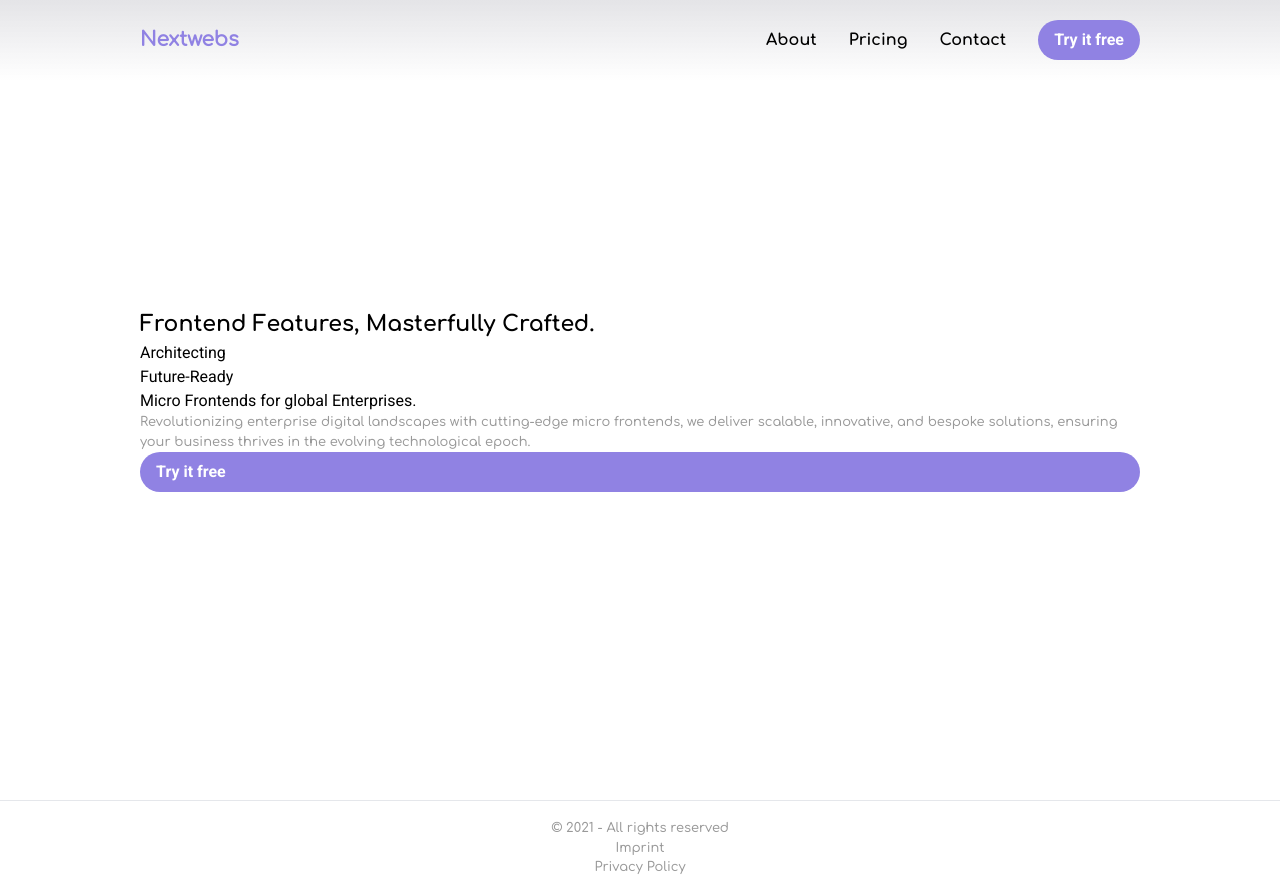
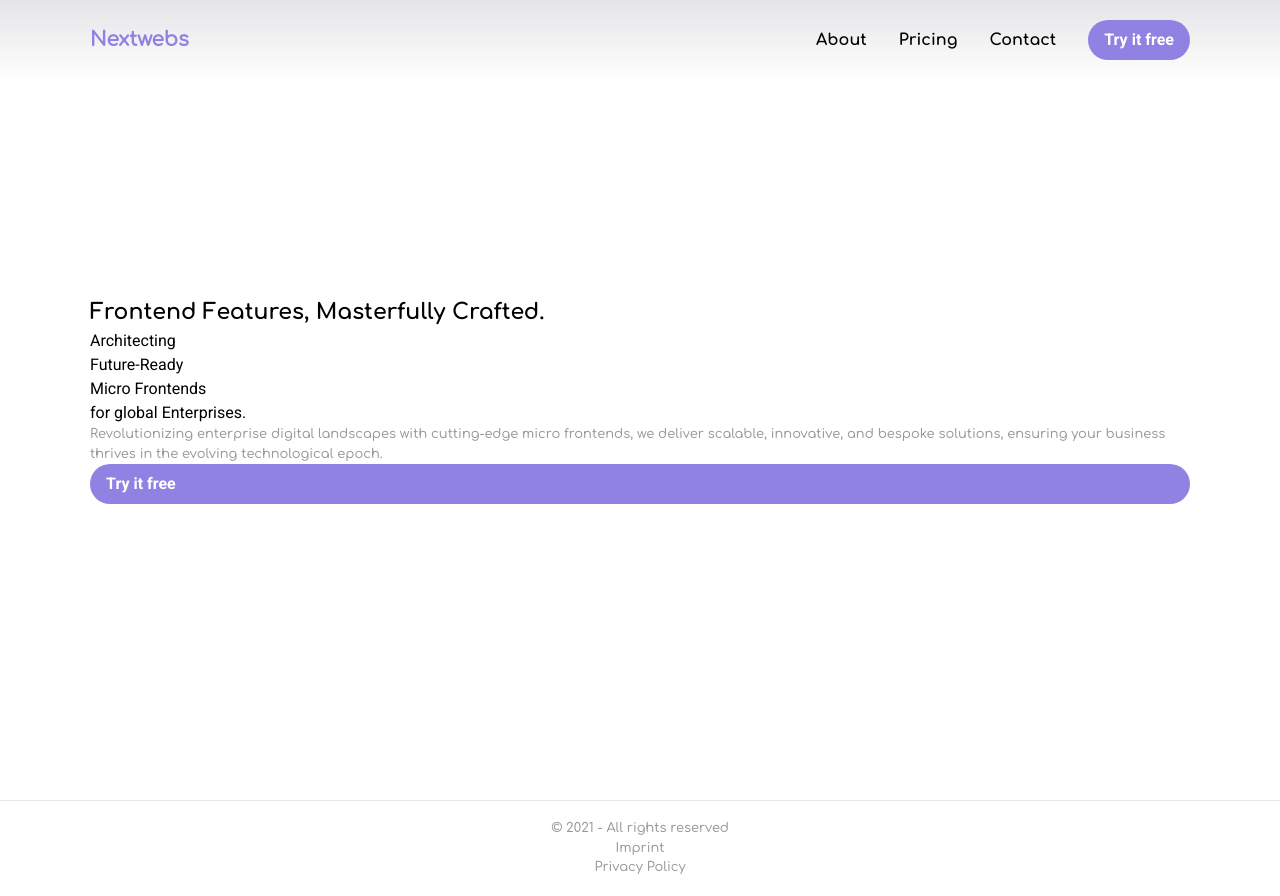
Before and after one commit to Dubwoof/dubwoof.github.io, a Next.js app: page / in a window 1280 px wide. Built offline with nearby package versions, Linux system fonts and the light colour scheme.

Commit message:
style fix

```diff
--- a/src/components/Navigation/Navigation.styles.ts
+++ b/src/components/Navigation/Navigation.styles.ts
@@ -1,6 +1,6 @@
 export const styles = {
     nav: `fixed h-20 z-50 left-0 top-0 flex w-full justify-between content-center bg-gradient-to-b from-zinc-200 backdrop-blur-2xl`,
-    navLine: `w-[1000px] flex justify-between items-center mx-auto`,
+    navLine: `w-[1100px] flex justify-between items-center mx-auto`,
     navLinks: 'hidden gap-8 md:flex',
     iconWrapper: `p-2 rounded-full hover:bg-gray-200 hover:bg-opacity-50 cursor-pointer active:bg-gray-200 active:bg-opacity-50`,
     active: `text-amber-500`,
--- a/src/sections/HomeSection/HomeSection.styles.ts
+++ b/src/sections/HomeSection/HomeSection.styles.ts
@@ -1,5 +1,5 @@
 export const styles = {
-    section: 'w-[1000px] mx-auto h-screen flex justify-center items-center',
+    section: 'w-[1100px] mx-auto h-screen flex justify-center items-center',
     content: 'flex gap-4 w-full bg-purple-100',
     title: 'text-5xl font-extrabold text-transparent bg-clip-text bg-gradient-to-r from-purple-400 to-pink-600 mb-4',
     tryButton: 'bg-primary text-white font-bold py-2 px-4 rounded-full cursor-pointer w-max',
--- a/src/sections/HomeSection/HomeSection.tsx
+++ b/src/sections/HomeSection/HomeSection.tsx
@@ -10,8 +10,8 @@ import Link from 'next/link';
 export function HomeSection({ getRef }: HomeSectionProps): JSX.Element {
     return (
         <section id={Sections.Home} ref={getRef} className={styles.section} data-style="section">
-            <div className="flex w-full">
-                <div className="flex flex-col w-1/2">
+            <div className="flex w-full gap-4">
+                <div className="flex flex-col w-2/5">
                     <Typography variant="headline" className="text-6xl mb-4">
                         Frontend Features, Masterfully Crafted.
                     </Typography>
@@ -20,7 +20,9 @@ export function HomeSection({ getRef }: HomeSectionProps): JSX.Element {
                         <br />
                         Future-Ready
                         <br />
-                        Micro Frontends for global Enterprises.
+                        Micro Frontends
+                        <br />
+                        for global Enterprises.
                     </h1>
                     <Typography variant="caption" className="mb-4">
                         Revolutionizing enterprise digital landscapes with cutting-edge micro frontends, we deliver scalable, innovative, and bespoke solutions,
@@ -31,7 +33,7 @@ export function HomeSection({ getRef }: HomeSectionProps): JSX.Element {
                         <div className={styles.tryButton}>Try it free</div>
                     </Link>
                 </div>
-                <div className="w-1/2">
+                <div className="w-3/5">
                     <div className="w-full h-full bg-microFrontends rounded-3xl bg-cover"></div>
                 </div>
             </div>
```
